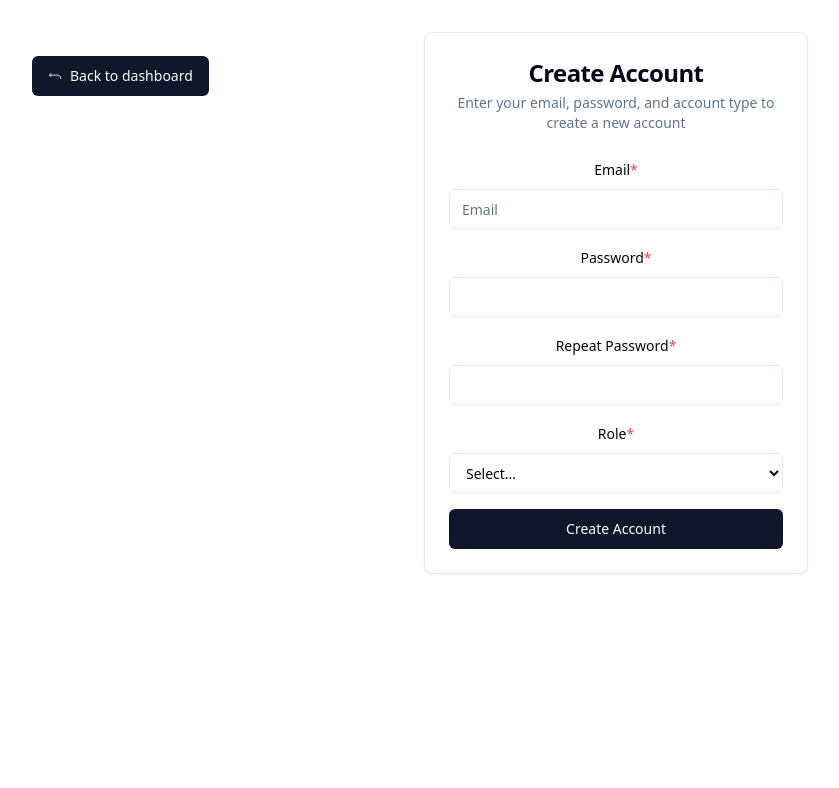
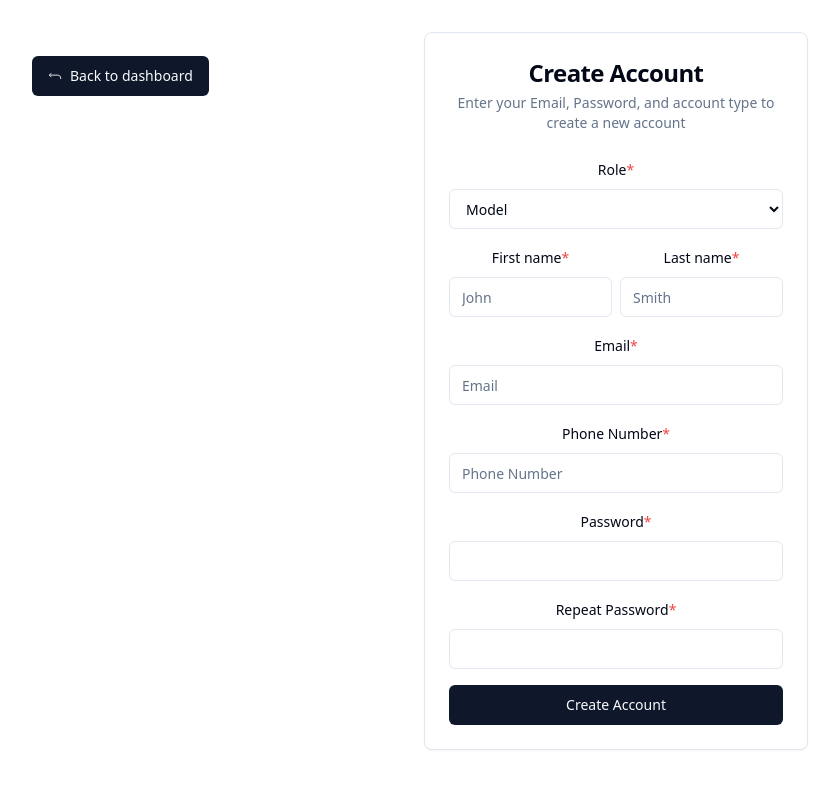
Before and after one commit to Rune2292/FED, a React (Vite) app in the folder Frontend/modelmanagment/: page /create-account in a window 1280 px wide. Shown: the top 788 px of the page, without its empty margins (24-863 px from the left). Built offline with nearby package versions, Linux system fonts and the light colour scheme.

Commit message:
feat: dynamic rendering depending on role

```diff
--- a/Frontend/modelmanagment/src/components/stuff/createAccount.tsx
+++ b/Frontend/modelmanagment/src/components/stuff/createAccount.tsx
@@ -1,4 +1,5 @@
 import { useForm } from "react-hook-form";
+import axios from "axios";
 import {
   CardTitle,
   CardDescription,
@@ -12,10 +13,14 @@ import { Button } from "@/components/ui/button";
 import { Select } from "@/components/ui/select";
 
 type CreateAccountFormInputs = {
-  email: string;
-  password: string;
-  repeatPassword: string;
+  FirstName: string;
+  LastName: string;
+  PhoneNo: string;
+  Email: string;
+  Password: string;
+  RepeatPassword: string;
   role: string;
+  IsManager: boolean;
 };
 
 export default function CreateAccount() {
@@ -24,16 +29,25 @@ export default function CreateAccount() {
     handleSubmit,
     formState: { errors },
     setError,
+    watch,
   } = useForm<CreateAccountFormInputs>();
 
+  const role = watch("role");
+  const isManager = role === "manager";
+
   const handleCreateAccount = async (data: CreateAccountFormInputs) => {
-    if (data.password !== data.repeatPassword) {
-      setError("repeatPassword", {
+    if (data.Password !== data.RepeatPassword) {
+      setError("RepeatPassword", {
         type: "mismatch",
         message: "Passwords do not match",
       });
       return;
     }
+    data.IsManager = isManager;
+    const response = await axios.post(
+      "http://localhost:7181/api/account/create",
+      data
+    );
     console.log("Creating account...");
   };
 
@@ -44,65 +58,127 @@ export default function CreateAccount() {
     >
       <Card>
         <CardHeader className="space-y-1">
-          <CardTitle
-          className="text-2xl font-bold">Create Account
-          </CardTitle>
+          <CardTitle className="text-2xl font-bold">Create Account</CardTitle>
           <CardDescription>
-            Enter your email, password, and account type to create a new account
+            Enter your Email, Password, and account type to create a new account
           </CardDescription>
         </CardHeader>
         <CardContent>
           <div className="space-y-4">
             <div className="space-y-2">
-              <Label htmlFor="email">Email<span className="text-red-500">*</span>
+              <Label htmlFor="role">
+                Role<span className="text-red-500">*</span>
               </Label>
-              <Input
-                id="email"
-                {...register("email", { required: true })}
-                placeholder="Email"
-                required
-                type="email"
-              />
-              {errors.email && (
-                <p className="text-red-500 text-xs">Email is required</p>
-              )}
-            </div>
-            <div className="space-y-2">
-              <Label htmlFor="password">Password<span className="text-red-500">*</span></Label>
-              <Input
-                id="password"
-                {...register("password", { required: true })}
-                type="password"
-              />
-              {errors.password && (
-                <p className="text-red-500 text-xs">Password is required</p>
-              )}
-            </div>
-            <div className="space-y-2">
-              <Label htmlFor="repeatPassword">Repeat Password<span className="text-red-500">*</span></Label>
-              <Input
-                id="repeatPassword"
-                {...register("repeatPassword", { required: true })}
-                type="password"
-              />
-              {errors.repeatPassword && (
-                <p className="text-red-500 text-xs">{errors.repeatPassword.message}</p>
-              )}
-            </div>
-            <div className="space-y-2">
-              <Label htmlFor="role">Role<span className="text-red-500">*</span></Label>
-              <Select
-                id="role"
-                {...register("role", { required: true })}
-              >
-                <option value="">Select...</option>
+              <Select id="role" {...register("role", { required: true })}>
+                <option value="model">Model</option>
                 <option value="manager">Manager</option>
-                <option value="model">Model</option>
               </Select>
               {errors.role && (
                 <p className="text-red-500 text-xs">Role is required</p>
               )}
             </div>
+            <div className="space-y-2">
+              <div className="flex space-x-2">
+                <div className="flex-1 space-y-2">
+                  <Label htmlFor="First name">
+                    First name<span className="text-red-500">*</span>
+                  </Label>
+                  <Input
+                    id="First name"
+                    {...register("FirstName", { required: true })}
+                    placeholder="John"
+                    required
+                    type="FirstName"
+                  />
+                  {errors.FirstName && (
+                    <p className="text-red-500 text-xs">
+                      First name is required
+                    </p>
+                  )}
+                </div>
+                <div className="flex-1 space-y-2">
+                  <Label htmlFor="Last name">
+                    Last name<span className="text-red-500">*</span>
+                  </Label>
+                  <Input
+                    id="Last name"
+                    {...register("LastName", { required: true })}
+                    placeholder="Smith"
+                    required
+                    type="LastName"
+                  />
+                  {errors.LastName && (
+                    <p className="text-red-500 text-xs">
+                      Last name is required
+                    </p>
+                  )}
+                </div>
+              </div>
+            </div>
+            <div className="space-y-2">
+              <Label htmlFor="Email">
+                Email<span className="text-red-500">*</span>
+              </Label>
+              <Input
+                id="Email"
+                {...register("Email", { required: true })}
+                placeholder="Email"
+                required
+                type="Email"
+              />
+              {errors.Email && (
+                <p className="text-red-500 text-xs">Email is required</p>
+              )}
+            </div>
+
+            {!isManager && (
+              <div className="space-y-2">
+                <Label htmlFor="PhoneNo">
+                  Phone Number<span className="text-red-500">*</span>
+                </Label>
+                <Input
+                  id="PhoneNo"
+                  {...register("PhoneNo", { required: true })}
+                  placeholder="Phone Number"
+                  required
+                  type="PhoneNo"
+                />
+                {errors.PhoneNo && (
+                  <p className="text-red-500 text-xs">
+                    Phone Number is required
+                  </p>
+                )}
+              </div>
+            )}
+            <div className="space-y-2">
+              <Label htmlFor="Password">
+                Password<span className="text-red-500">*</span>
+              </Label>
+              <Input
+                id="Password"
+                {...register("Password", { required: true })}
+                type="Password"
+              />
+              {errors.Password && (
+                <p className="text-red-500 text-xs">Password is required</p>
+              )}
+            </div>
+            <div className="space-y-2">
+              <Label htmlFor="RepeatPassword">
+                Repeat Password<span className="text-red-500">*</span>
+              </Label>
+              <Input
+                id="RepeatPassword"
+                {...register("RepeatPassword", { required: true })}
+                type="Password"
+              />
+              {errors.RepeatPassword && (
+                <p className="text-red-500 text-xs">
+                  {errors.RepeatPassword.message}
+                </p>
+              )}
+            </div>
+
             <Button className="w-full" type="submit">
               Create Account
             </Button>
```
